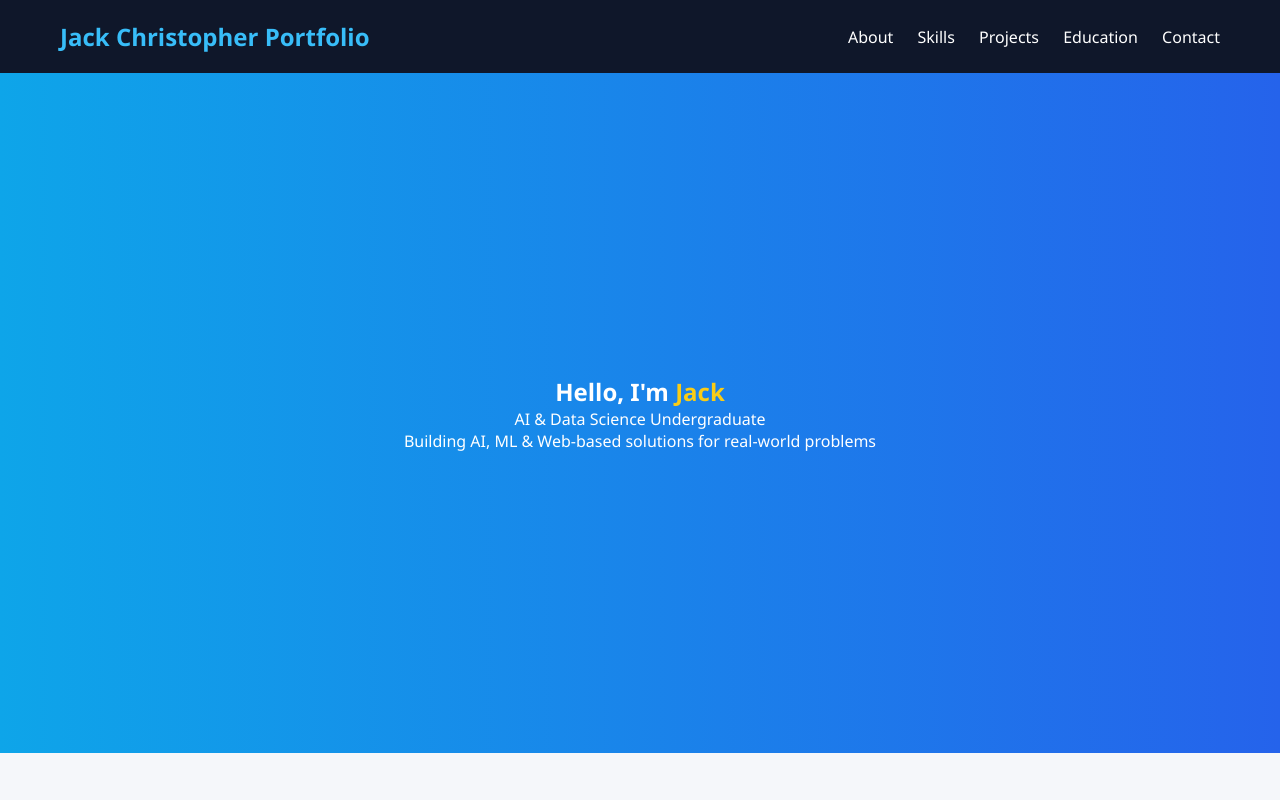
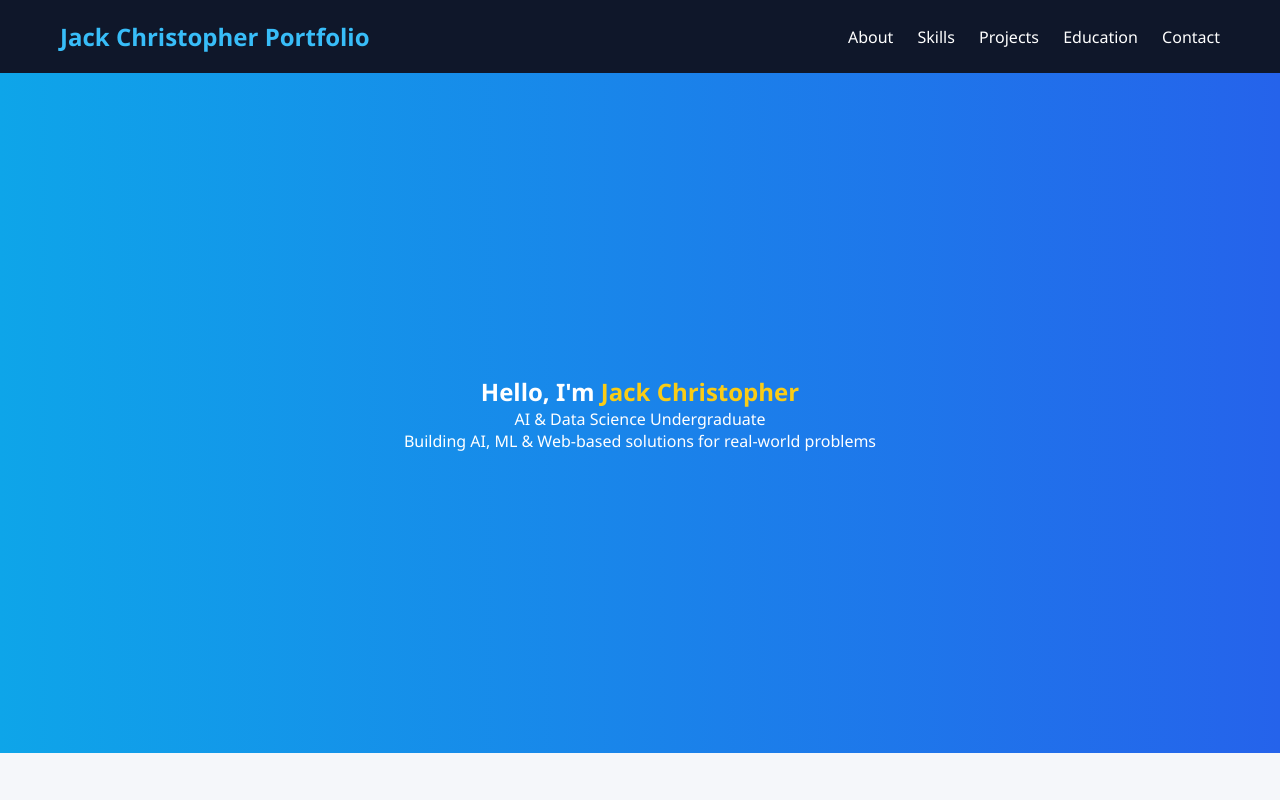
Before and after one commit to Jack-ksrct/Jack-Portfolio, a plain HTML site: page index.html in a window 1280 px wide. Shown: the top 800 px of the page. Drawn offline with Linux system fonts and the light colour scheme.

Commit message:
Update index.html

```diff
--- a/index.html
+++ b/index.html
@@ -21,7 +21,7 @@
 
 <!-- Hero Section -->
 <section class="hero" id="about">
-    <h1>Hello, I'm <span>Jack</span></h1>
+    <h1>Hello, I'm <span>Jack Christopher</span></h1>
     <p>AI & Data Science Undergraduate</p>
     <p>Building AI, ML & Web-based solutions for real-world problems</p>
 </section>
```
